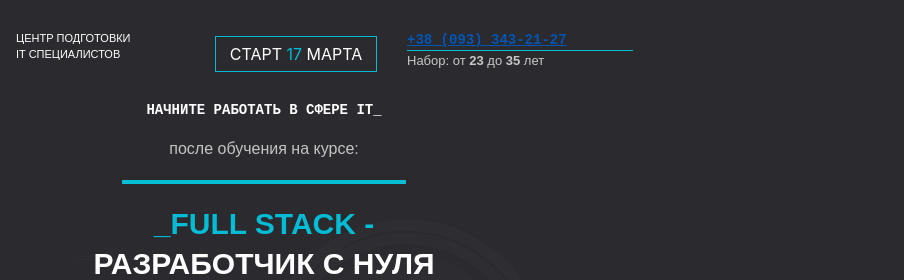
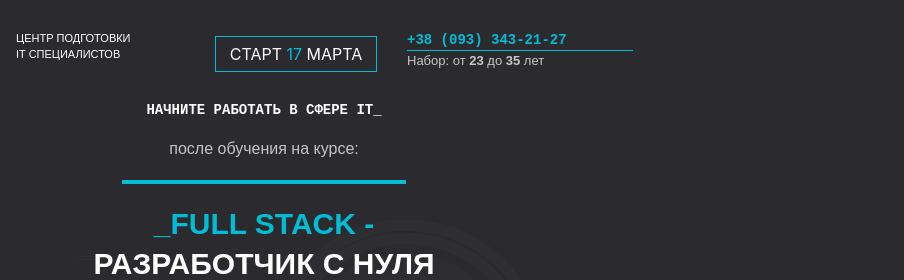
Before and after one commit to Akackk/goit-fe-course, a plain HTML site: page Bootstrap Project/index.html in a window 1280 px wide. In both pictures the pointer is over the link "+38 (093) 343-21-27". Shown: the top 280 px of the page, 376-1280 px from the left. Drawn offline with Linux system fonts and the light colour scheme.

Commit message:
del <a class=tel> problems

```diff
--- a/Bootstrap Project/css/styles.css
+++ b/Bootstrap Project/css/styles.css
@@ -104,6 +104,19 @@ a {
     text-align: left;
     border-bottom: 1px solid var(--main-color);
     display: block;
+}
+
+.tel:hover {
+    font-size: 14px;
+    font-family: var(--semi-font);
+    color: var(--main-color);
+    font-weight: bold;
+    line-height: 1.429;
+    text-align: left;
+    border-bottom: 1px solid var(--main-color);
+    display: block;
+    text-decoration: none;
+
 }
 
 .set-age {
```
